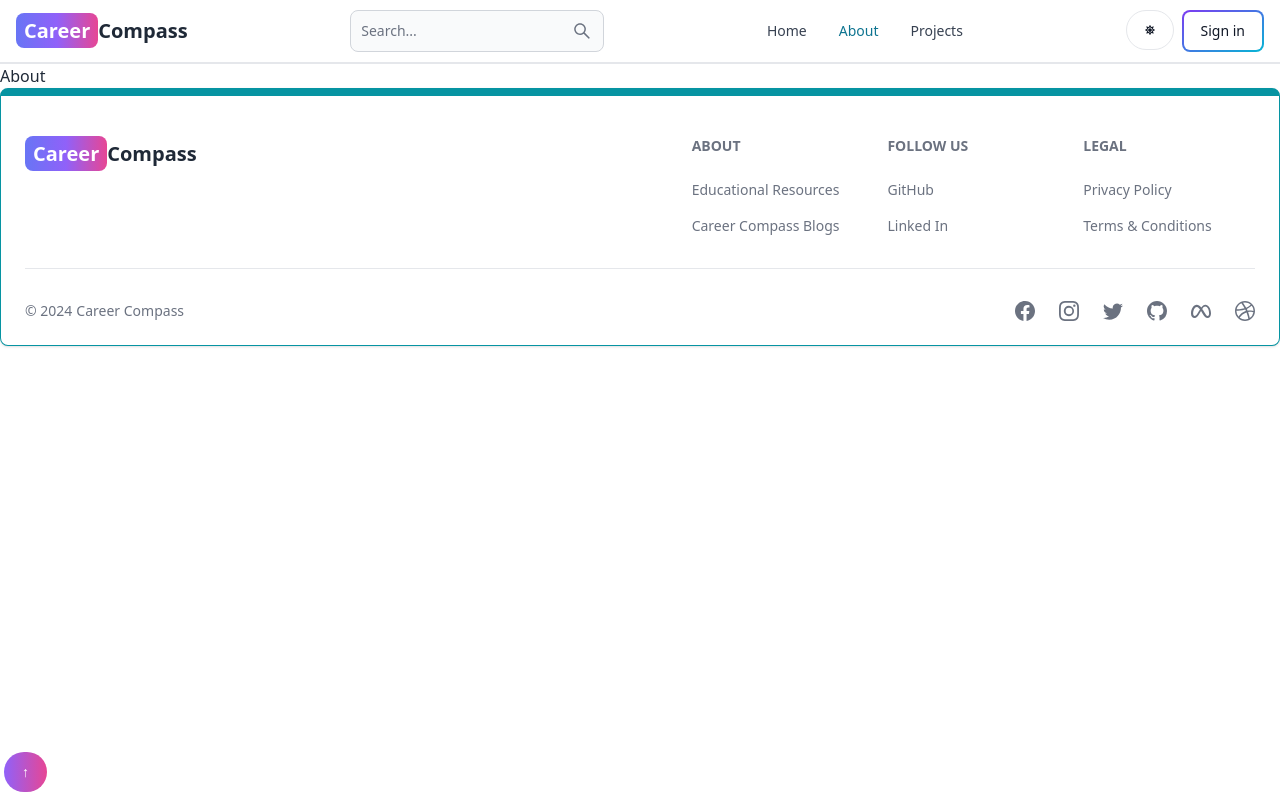
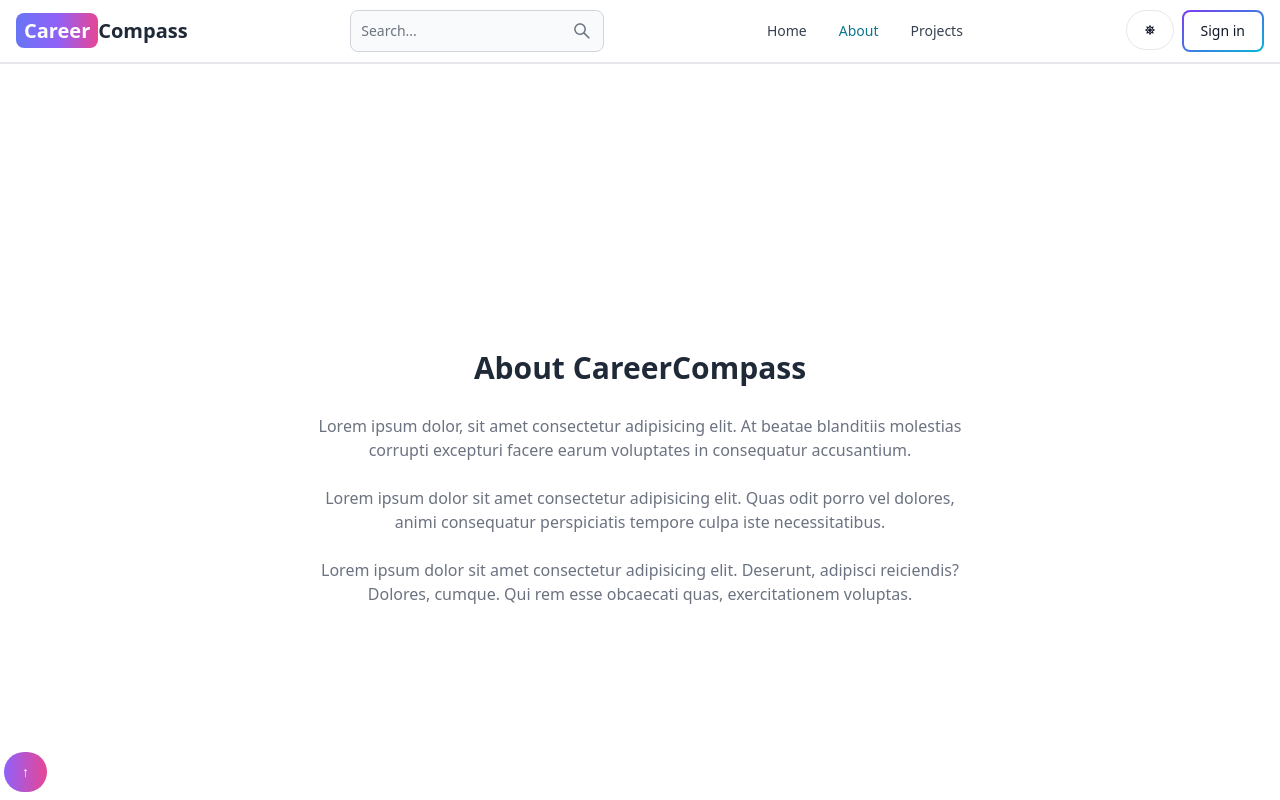
Before and after one commit to vishu-bhandari/Career-Compass, a React (Vite) app in the folder client/: page /about in a window 1280 px wide. Shown: the top 800 px of the page. Built offline with nearby package versions, Linux system fonts and the light colour scheme; no server answers.

Commit message:
about and project page completed

```diff
--- a/client/src/components/Search.jsx
+++ b/client/src/components/Search.jsx
@@ -75,7 +75,7 @@ export default function Search() {
   };
 
   const handleShowMore=async()=>{
-    const numberOfPosts=post.length;
+    const numberOfPosts=posts.length;
     const startIndex=numberOfPosts;
     const urlParams=new URLSearchParams(location.search);
     urlParams.set('startIndex', startIndex);
@@ -151,7 +151,7 @@ export default function Search() {
             posts.map((post) => <PostCard key={post._id} post={post} />)}
 
             {
-              showMore && <button onClick={handleShowMore} className=" text-teal-500 text-lg p-7 hover:underline ">Show More </button>
+              showMore && <button onClick={handleShowMore} className=" text-teal-500 text-lg p-7 hover:underline mx-auto  ">Show More </button>
             }
         </div>
       </div>
--- a/client/src/pages/About.jsx
+++ b/client/src/pages/About.jsx
@@ -1,7 +1,30 @@
-import React from 'react'
+import React from "react";
 
-export default function About() {
+export default function () {
   return (
-    <div>About</div>
-  )
+    <div className="min-h-screen flex items-center justify-center ">
+      <div className=" max-w-2xl mx-auto p-3 text-center ">
+        <div className="">
+          <h1 className=" text-3xl font-semibold text-center my-7 ">About CareerCompass</h1>
+          <div className=" text-md text-gray-500 flex flex-col gap-6 ">
+            <p>
+              Lorem ipsum dolor, sit amet consectetur adipisicing elit. At
+              beatae blanditiis molestias corrupti excepturi facere earum
+              voluptates in consequatur accusantium.
+            </p>
+            <p>
+              Lorem ipsum dolor sit amet consectetur adipisicing elit. Quas odit
+              porro vel dolores, animi consequatur perspiciatis tempore culpa
+              iste necessitatibus.
+            </p>
+            <p className="">
+              Lorem ipsum dolor sit amet consectetur adipisicing elit. Deserunt,
+              adipisci reiciendis? Dolores, cumque. Qui rem esse obcaecati quas,
+              exercitationem voluptas.
+            </p>
+          </div>
+        </div>
+      </div>
+    </div>
+  );
 }
--- a/client/src/pages/Projects.jsx
+++ b/client/src/pages/Projects.jsx
@@ -1,7 +1,17 @@
-import React from 'react'
+import React from "react";
+import CallToAction from "../components/CallToAction";
 
 export default function Projects() {
   return (
-    <div>Projects</div>
-  )
+    <div className=" min-h-screen max-w-2xl mx-auto flex justify-center items-center flex-col gap-6 p-3 ">
+      <h1 className=" text-3xl font-semibold">Projects</h1>
+      <p className=" text-md text-gray-500 ">
+        Lorem ipsum, dolor sit amet consectetur adipisicing elit. Molestiae nemo
+        suscipit dolorem quia nesciunt omnis. Esse blanditiis repudiandae harum
+        velit earum voluptate quod enim, ab dolores fugiat sit quibusdam
+        perspiciatis?
+      </p>
+      <CallToAction />
+    </div>
+  );
 }
```
